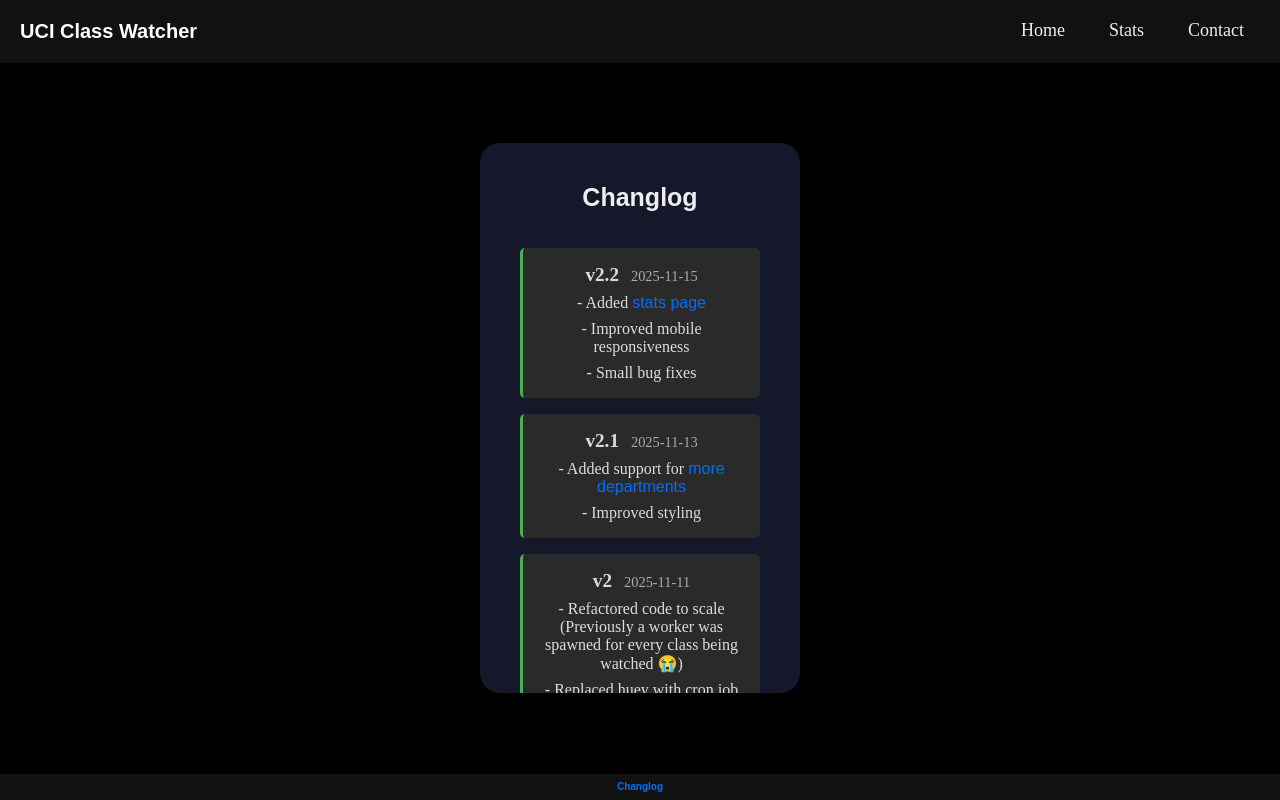
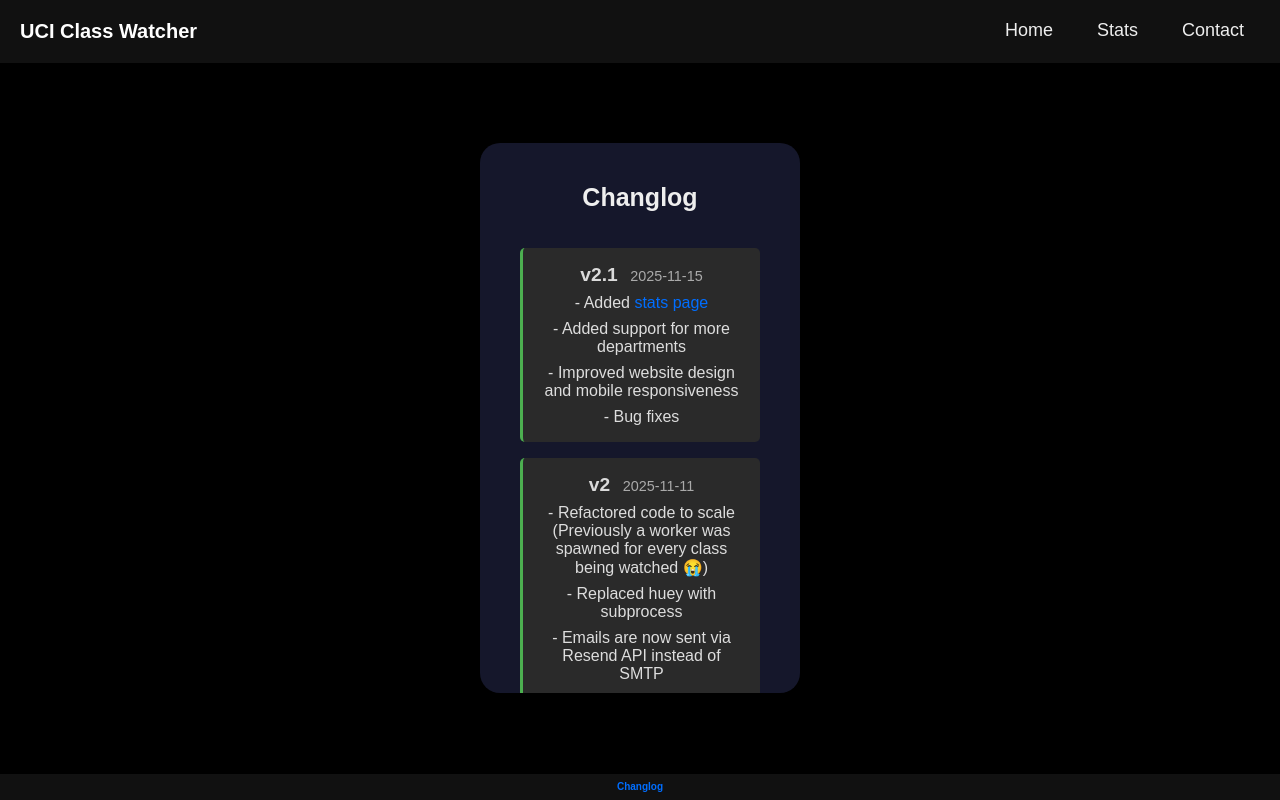
Before and after one commit to julianxchang/Class_Watcher, a Flask app: page /changelog in a window 1280 px wide. Run offline with Flask 3, Linux system fonts and the light colour scheme.

Commit message:
clean up code

```diff
--- a/app/Templates/changelog.html
+++ b/app/Templates/changelog.html
@@ -5,25 +5,15 @@ endblock %} {% block content %}
 
   <ul class="changelog">
     <li>
-      <span class="version">v2.2</span>
+      <span class="version">v2.1</span>
       <span class="date">2025-11-15</span>
       <p>
         - Added
         <a class="here-link" href="{{ url_for('stats') }}">stats page</a>
       </p>
-      <p>- Improved mobile responsiveness</p>
-      <p>- Small bug fixes</p>
-    </li>
-    <li>
-      <span class="version">v2.1</span>
-      <span class="date">2025-11-13</span>
-      <p>
-        - Added support for
-        <a class="here-link" href="{{ url_for('support') }}"
-          >more departments</a
-        >
-      </p>
-      <p>- Improved styling</p>
+      <p>- Added support for more departments</p>
+      <p>- Improved website design and mobile responsiveness</p>
+      <p>- Bug fixes</p>
     </li>
     <li>
       <span class="version">v2</span>
@@ -32,7 +22,7 @@ endblock %} {% block content %}
         - Refactored code to scale (Previously a worker was spawned for every
         class being watched 😭)
       </p>
-      <p>- Replaced huey with cron job</p>
+      <p>- Replaced huey with subprocess</p>
       <p>- Emails are now sent via Resend API instead of SMTP</p>
       <p>- Updated form for better error handling</p>
     </li>
--- a/app/Templates/contact.html
+++ b/app/Templates/contact.html
@@ -13,7 +13,7 @@ endblock %} {% block content %}
         required
         rows="3"
       ></textarea>
-      <div class="cut cut-long"></div>
+      <div class="cut cut-contact"></div>
       <label for="message" class="placeholder">Your Message</label>
     </div>
     <button class="submit" type="submit" value="Send Message" name="action">
--- a/app/__init__.py
+++ b/app/__init__.py
@@ -67,10 +67,6 @@ def func():
 def changelog():
     return render_template('changelog.html')
 
-@app.route('/support')
-def support():
-    return render_template('support.html')
-
 @app.route('/contact')
 def contact():
     return render_template('contact.html')
--- a/app/static/styles/style.css
+++ b/app/static/styles/style.css
@@ -1,5 +1,6 @@
 html {
   box-sizing: border-box;
+  font-family: sans-serif;
 }
 
 *,
@@ -410,13 +415,11 @@ select.input:not([data-selected="true"]):not(:focus) ~ .placeholder {
 .here-link {
   color: rgb(0, 110, 255);
   text-decoration: none;
-  font-family: sans-serif;
 }
 
 .changelog-link {
   color: rgb(0, 110, 255);
   text-decoration: none;
-  font-family: sans-serif;
   font-size: 5px;
   font-weight: 400;
 }
```
Also changed, not shown: other parts of app/static/styles/style.css (+11 -18 lines), app/Templates/index.html (+4 -4 lines), app/Templates/support.html (deleted, +0 -23 lines).
